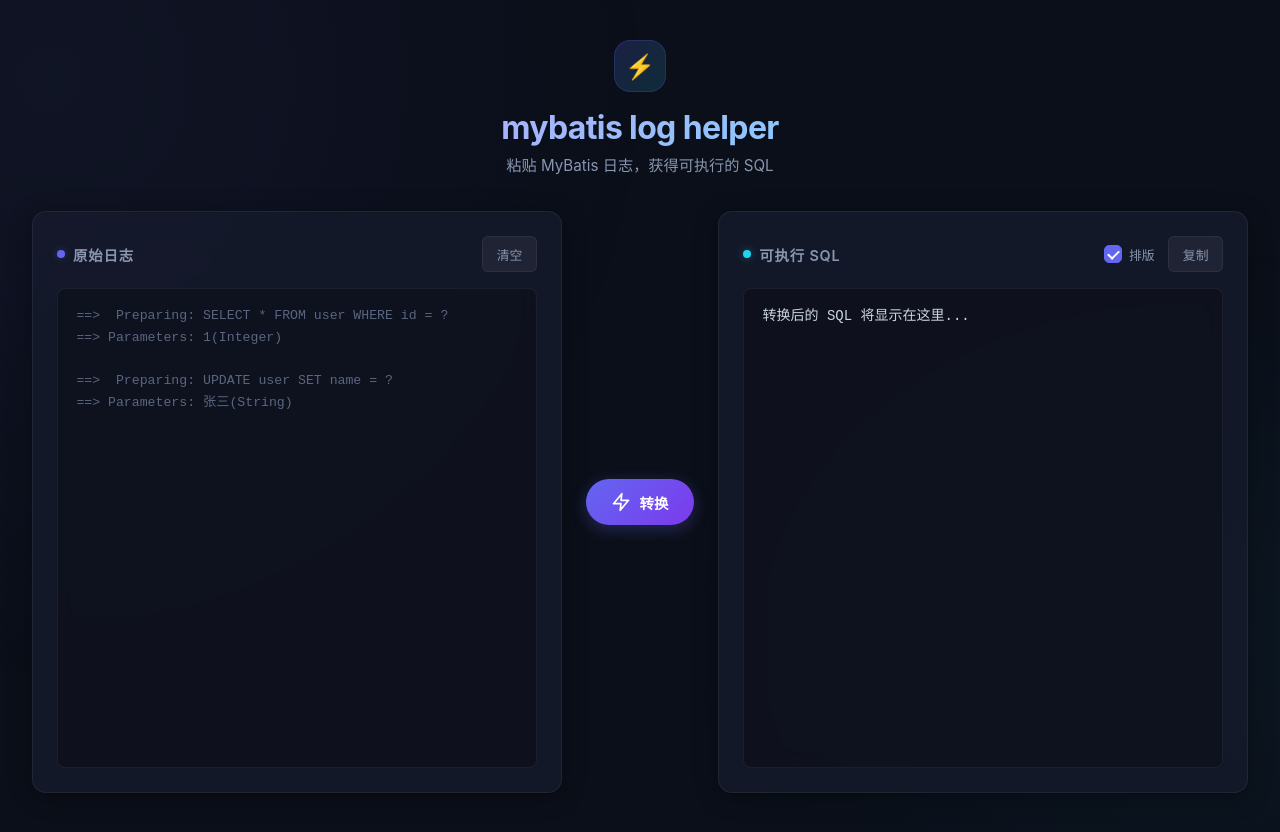
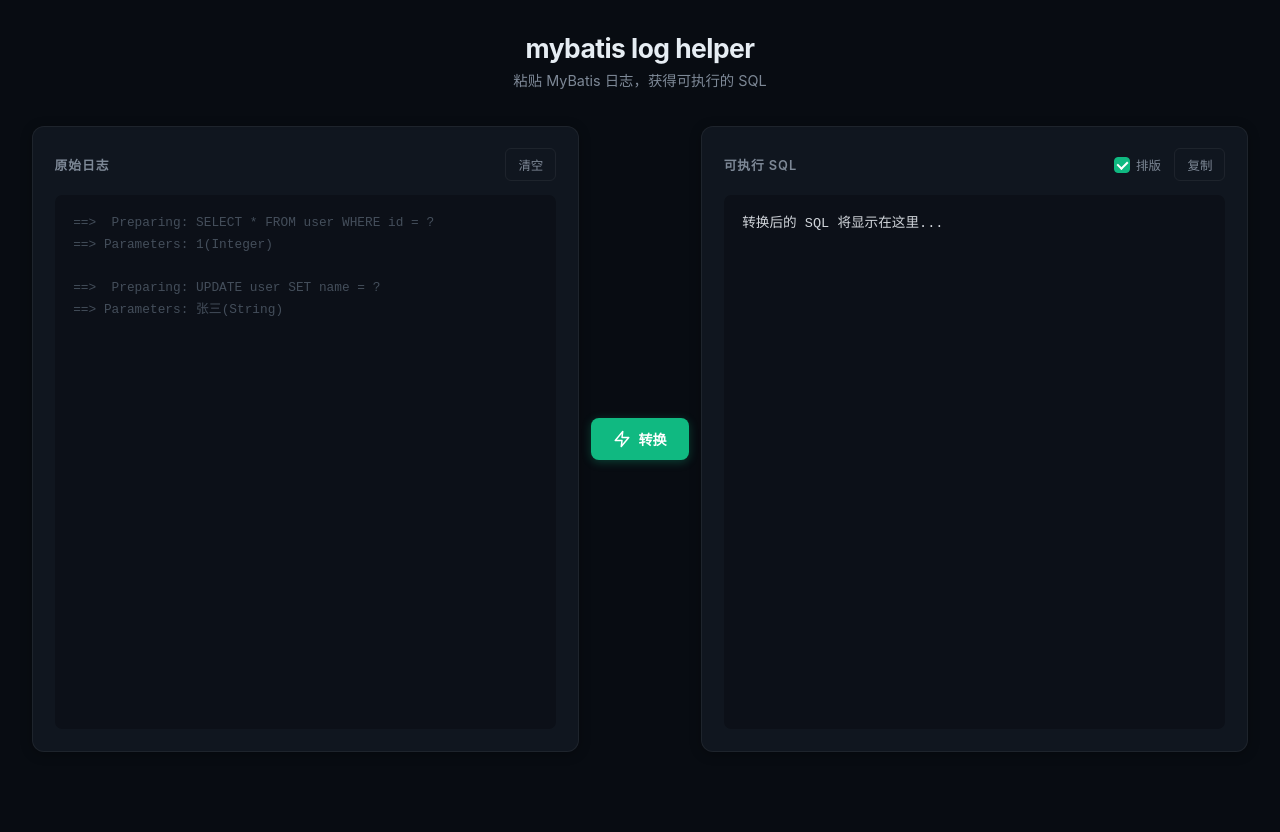
Before and after one commit to ipromise2021/mybatis-sql-plugin, a browser extension: page index.html in a window 1280 px wide. After the commit the page ends 800 px from the top, so only its background shows below. Drawn offline with Linux system fonts and the light colour scheme.

Commit message:
style: switch to emerald dark theme, replace purple/blue palette

```diff
--- a/index.css
+++ b/index.css
@@ -1,20 +1,18 @@
 :root {
-    --bg: #0b0f19;
-    --surface: rgba(22, 27, 44, 0.85);
-    --surface-hover: rgba(30, 37, 55, 0.9);
+    --bg: #080c12;
+    --surface: rgba(18, 24, 34, 0.9);
     --border: rgba(255, 255, 255, 0.06);
-    --border-active: rgba(99, 130, 246, 0.35);
-    --text: #e2e8f0;
-    --text-secondary: #8896b0;
-    --text-muted: #5a6680;
-    --primary: #6366f1;
-    --primary-glow: rgba(99, 102, 241, 0.35);
-    --primary-hover: #818cf8;
-    --accent: #22d3ee;
+    --border-focus: rgba(16, 185, 129, 0.3);
+    --text: #e6edf3;
+    --text-secondary: #7d8896;
+    --text-muted: #444e5b;
+    --accent: #10b981;
+    --accent-glow: rgba(16, 185, 129, 0.3);
+    --accent-hover: #34d399;
     --font: 'Inter', -apple-system, BlinkMacSystemFont, "Segoe UI", system-ui, sans-serif;
     --mono: 'JetBrains Mono', 'SF Mono', 'Fira Code', 'Cascadia Code', monospace;
-    --radius: 14px;
-    --radius-sm: 8px;
+    --radius: 12px;
+    --radius-sm: 7px;
 }
 
 * { box-sizing: border-box; margin: 0; padding: 0; }
@@ -27,80 +25,38 @@
     display: flex;
     justify-content: center;
     -webkit-font-smoothing: antialiased;
-    position: relative;
-    overflow-x: hidden;
-}
-
-/* 背景装饰 */
-body::before {
-    content: '';
-    position: fixed;
-    top: -50%;
-    left: -20%;
-    width: 80%;
-    height: 150%;
-    background: radial-gradient(ellipse at 30% 40%, rgba(99, 102, 241, 0.06), transparent 60%);
-    pointer-events: none;
-}
-body::after {
-    content: '';
-    position: fixed;
-    bottom: -40%;
-    right: -15%;
-    width: 70%;
-    height: 120%;
-    background: radial-gradient(ellipse at 70% 50%, rgba(34, 211, 238, 0.04), transparent 60%);
-    pointer-events: none;
 }
 
 .container {
     width: 100%;
     max-width: 1480px;
-    padding: 2.5rem 2rem 3rem;
+    padding: 2rem 2rem 3rem;
     display: flex;
     flex-direction: column;
-    gap: 2rem;
-    position: relative;
-    z-index: 1;
+    gap: 1.75rem;
 }
 
 /* ===== Header ===== */
 header {
     text-align: center;
-    padding-bottom: 0.25rem;
-}
-.header-icon {
-    display: inline-flex;
-    align-items: center;
-    justify-content: center;
-    width: 52px;
-    height: 52px;
-    background: linear-gradient(135deg, rgba(99, 102, 241, 0.2), rgba(34, 211, 238, 0.15));
-    border: 1px solid rgba(99, 102, 241, 0.2);
-    border-radius: 16px;
-    margin-bottom: 1rem;
-    font-size: 1.5rem;
+    padding-bottom: 0.5rem;
 }
 header h1 {
-    font-size: 2rem;
+    font-size: 1.65rem;
     font-weight: 700;
     letter-spacing: -0.02em;
-    background: linear-gradient(135deg, #c7d2fe 0%, #a5b4fc 40%, #67e8f9 100%);
-    -webkit-background-clip: text;
-    -webkit-text-fill-color: transparent;
-    background-clip: text;
-    margin-bottom: 0.4rem;
+    color: var(--text);
+    margin-bottom: 0.3rem;
 }
 header p {
     color: var(--text-secondary);
-    font-size: 0.95rem;
-    font-weight: 400;
+    font-size: 0.9rem;
 }
 
 /* ===== Main Layout ===== */
 main {
     display: flex;
-    gap: 1.25rem;
+    gap: 0.75rem;
     flex: 1;
     align-items: stretch;
 }
@@ -114,71 +70,56 @@
     background: var(--surface);
     border: 1px solid var(--border);
     border-radius: var(--radius);
-    padding: 1.5rem;
+    padding: 1.35rem;
     display: flex;
     flex-direction: column;
-    backdrop-filter: blur(20px);
-    -webkit-backdrop-filter: blur(20px);
-    box-shadow: 0 4px 24px rgba(0, 0, 0, 0.3), 0 1px 2px rgba(0, 0, 0, 0.2);
-    transition: border-color 0.3s ease, box-shadow 0.3s ease;
+    backdrop-filter: blur(12px);
+    -webkit-backdrop-filter: blur(12px);
+    box-shadow: 0 2px 12px rgba(0, 0, 0, 0.3);
+    transition: border-color 0.25s ease;
 }
 .panel:focus-within {
-    border-color: var(--border-active);
-    box-shadow: 0 4px 24px rgba(0, 0, 0, 0.3), 0 0 0 3px var(--primary-glow);
+    border-color: var(--border-focus);
 }
 
 .panel-header {
     display: flex;
     justify-content: space-between;
     align-items: center;
-    margin-bottom: 1rem;
+    margin-bottom: 0.85rem;
     gap: 0.75rem;
-    flex-wrap: wrap;
 }
 .panel-header h2 {
-    font-size: 0.9rem;
+    font-size: 0.8rem;
     font-weight: 600;
     text-transform: uppercase;
-    letter-spacing: 0.06em;
+    letter-spacing: 0.07em;
     color: var(--text-secondary);
-    display: flex;
-    align-items: center;
-    gap: 0.5rem;
 }
-.panel-header h2::before {
-    content: '';
-    display: inline-block;
-    width: 8px;
-    height: 8px;
-    border-radius: 50%;
-}
-.input-panel .panel-header h2::before { background: var(--primary); box-shadow: 0 0 8px var(--primary-glow); }
-.output-panel .panel-header h2::before { background: var(--accent); box-shadow: 0 0 8px rgba(34, 211, 238, 0.35); }
 
 /* ===== Textarea ===== */
 textarea {
     flex: 1;
-    min-height: 480px;
+    min-height: 500px;
     background: rgba(0, 0, 0, 0.25);
-    border: 1px solid var(--border);
+    border: 1px solid transparent;
     border-radius: var(--radius-sm);
-    padding: 1rem 1.15rem;
+    padding: 1rem 1.1rem;
     color: var(--text);
     font-family: var(--mono);
-    font-size: 0.875rem;
-    line-height: 1.65;
+    font-size: 0.85rem;
+    line-height: 1.7;
     resize: none;
     outline: none;
-    transition: border-color 0.25s ease, box-shadow 0.25s ease;
+    transition: border-color 0.2s ease;
 }
 textarea:focus {
-    border-color: rgba(99, 102, 241, 0.45);
-    box-shadow: inset 0 0 0 1px rgba(99, 102, 241, 0.1);
+    border-color: rgba(16, 185, 129, 0.25);
 }
 textarea::placeholder {
     color: var(--text-muted);
     font-family: var(--mono);
-    font-size: 0.825rem;
+    font-size: 0.8rem;
 }
 
 /* ===== Output Area ===== */
@@ -186,28 +127,19 @@
     flex: 1;
     margin: 0;
     background: rgba(0, 0, 0, 0.25);
-    border: 1px solid var(--border);
+    border: 1px solid transparent;
     border-radius: var(--radius-sm);
-    padding: 1rem 1.15rem;
+    padding: 1rem 1.1rem;
     overflow: auto;
-    min-height: 480px;
-    position: relative;
+    min-height: 500px;
 }
 code {
     font-family: var(--mono);
-    font-size: 0.875rem;
-    line-height: 1.65;
-    color: #cbd5e1;
+    font-size: 0.85rem;
+    line-height: 1.7;
+    color: #d1d5db;
     white-space: pre-wrap;
     word-break: break-all;
-}
-/* 代码区域默认占位文字样式 */
-code:empty::after,
-code[data-placeholder]::after {
-    content: attr(data-placeholder);
-    color: var(--text-muted);
-    font-family: var(--font);
-    font-size: 0.875rem;
 }
 
 /* ===== Action Center ===== */
@@ -216,9 +148,8 @@
     flex-direction: column;
     align-items: center;
     justify-content: center;
-    gap: 0.75rem;
-    min-width: 56px;
-    padding: 0 0.25rem;
+    gap: 0.5rem;
+    min-width: 48px;
 }
 @media (max-width: 1023px) {
     .actions { flex-direction: row; padding: 0.25rem 0; }
@@ -229,12 +160,12 @@
     display: inline-flex;
     align-items: center;
     justify-content: center;
-    gap: 0.5rem;
+    gap: 0.45rem;
     border: none;
-    border-radius: var(--radius-sm);
+    border-radius: 6px;
     font-family: var(--font);
     font-weight: 600;
-    font-size: 0.875rem;
+    font-size: 0.85rem;
     cursor: pointer;
     transition: all 0.2s ease;
     white-space: nowrap;
@@ -243,43 +174,36 @@
 }
 
 .btn.primary {
-    background: linear-gradient(135deg, var(--primary), #7c3aed);
+    background: var(--accent);
     color: #fff;
-    padding: 0.8rem 1.6rem;
-    font-size: 0.9rem;
-    border-radius: 50px;
-    box-shadow: 0 4px 16px rgba(99, 102, 241, 0.3), 0 1px 3px rgba(0, 0, 0, 0.2);
-    letter-spacing: 0.01em;
+    padding: 0.7rem 1.4rem;
+    font-size: 0.88rem;
+    border-radius: 8px;
+    box-shadow: 0 2px 10px var(--accent-glow);
 }
 .btn.primary:hover {
-    transform: translateY(-2px);
-    box-shadow: 0 8px 28px rgba(99, 102, 241, 0.4), 0 2px 6px rgba(0, 0, 0, 0.25);
+    background: var(--accent-hover);
+    transform: translateY(-1px);
+    box-shadow: 0 4px 20px rgba(16, 185, 129, 0.4);
 }
 .btn.primary:active {
     transform: translateY(0);
-    box-shadow: 0 2px 8px rgba(99, 102, 241, 0.3);
+    box-shadow: 0 1px 6px var(--accent-glow);
 }
-.btn.primary svg {
-    width: 20px;
-    height: 20px;
-}
+.btn.primary svg { width: 18px; height: 18px; }
 
 .btn.secondary {
-    background: rgba(255, 255, 255, 0.05);
+    background: transparent;
     color: var(--text-secondary);
     border: 1px solid var(--border);
-    padding: 0.45rem 0.85rem;
-    font-size: 0.8rem;
+    padding: 0.4rem 0.75rem;
+    font-size: 0.78rem;
     font-weight: 500;
-    border-radius: 6px;
 }
 .btn.secondary:hover {
-    background: rgba(255, 255, 255, 0.1);
+    background: rgba(255, 255, 255, 0.04);
     color: var(--text);
-    border-color: rgba(255, 255, 255, 0.15);
-}
-.btn.secondary:active {
-    background: rgba(255, 255, 255, 0.06);
+    border-color: rgba(255, 255, 255, 0.12);
 }
 
 /* ===== Output Actions ===== */
@@ -292,8 +216,8 @@
 .checkbox-label {
     display: flex;
     align-items: center;
-    gap: 0.45rem;
-    font-size: 0.8rem;
+    gap: 0.4rem;
+    font-size: 0.78rem;
     color: var(--text-secondary);
     cursor: pointer;
     user-select: none;
@@ -303,61 +227,51 @@
 .checkbox-label input[type="checkbox"] {
     appearance: none;
     -webkit-appearance: none;
-    width: 18px;
-    height: 18px;
-    background: rgba(255, 255, 255, 0.06);
+    width: 16px;
+    height: 16px;
+    background: rgba(255, 255, 255, 0.05);
     border: 1px solid var(--border);
-    border-radius: 5px;
+    border-radius: 4px;
     cursor: pointer;
     position: relative;
-    transition: all 0.2s ease;
+    transition: all 0.15s ease;
     flex-shrink: 0;
 }
 .checkbox-label input[type="checkbox"]:checked {
-    background: var(--primary);
-    border-color: var(--primary);
+    background: var(--accent);
+    border-color: var(--accent);
 }
 .checkbox-label input[type="checkbox"]:checked::after {
     content: '';
     position: absolute;
-    left: 5px;
-    top: 2px;
+    left: 4px;
+    top: 1px;
     width: 5px;
-    height: 9px;
+    height: 8px;
     border: solid #fff;
     border-width: 0 2px 2px 0;
     transform: rotate(45deg);
 }
 .checkbox-label:hover input[type="checkbox"] {
-    border-color: rgba(255, 255, 255, 0.25);
+    border-color: rgba(255, 255, 255, 0.2);
 }
 
 /* 复制成功反馈 */
 .btn.secondary.copied {
-    background: rgba(34, 197, 94, 0.15);
-    border-color: rgba(34, 197, 94, 0.3);
-    color: #4ade80;
+    background: rgba(16, 185, 129, 0.12);
+    border-color: rgba(16, 185, 129, 0.25);
+    color: var(--accent-hover);
 }
 
 /* ===== Scrollbar ===== */
 textarea::-webkit-scrollbar,
-pre::-webkit-scrollbar { width: 6px; height: 6px; }
+pre::-webkit-scrollbar { width: 5px; height: 5px; }
 textarea::-webkit-scrollbar-track,
 pre::-webkit-scrollbar-track { background: transparent; }
 textarea::-webkit-scrollbar-thumb,
 pre::-webkit-scrollbar-thumb {
-    background: rgba(255, 255, 255, 0.08);
+    background: rgba(255, 255, 255, 0.06);
     border-radius: 3px;
 }
 textarea::-webkit-scrollbar-thumb:hover,
-pre::-webkit-scrollbar-thumb:hover { background: rgba(255, 255, 255, 0.15); }
-
-/* ===== SQL 分隔线 ===== */
-code .separator {
-    display: block;
-    text-align: center;
-    color: var(--text-muted);
-    margin: 1rem 0;
-    letter-spacing: 0.15em;
-    font-size: 0.7rem;
-}
+pre::-webkit-scrollbar-thumb:hover { background: rgba(255, 255, 255, 0.12); }
--- a/index.html
+++ b/index.html
@@ -9,7 +9,6 @@
 <body>
     <div class="container">
         <header>
-            <div class="header-icon">⚡</div>
             <h1>mybatis log helper</h1>
             <p>粘贴 MyBatis 日志，获得可执行的 SQL</p>
         </header>
```
